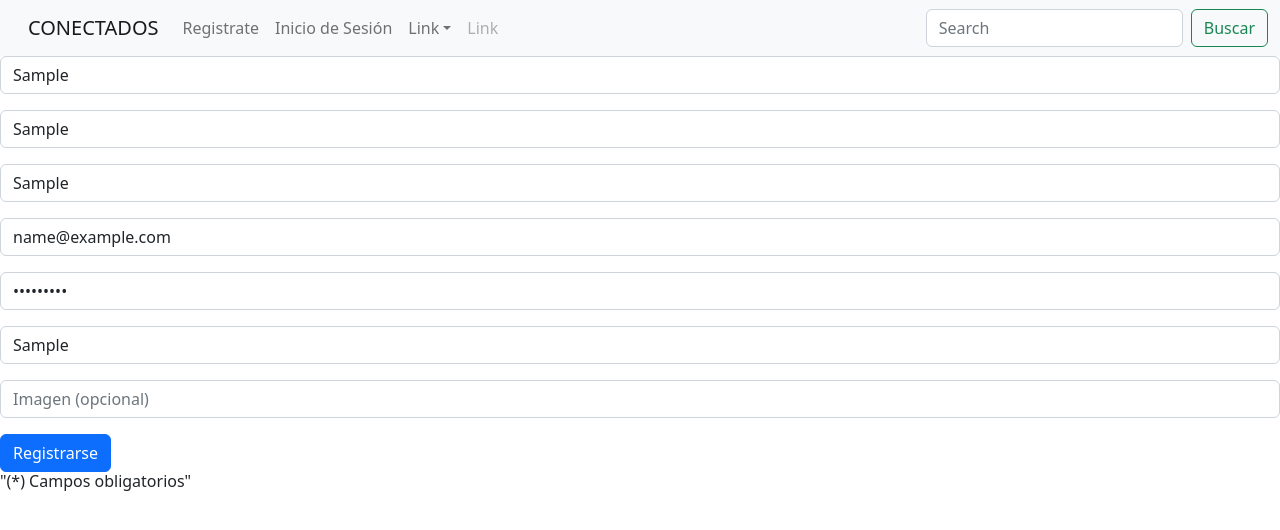
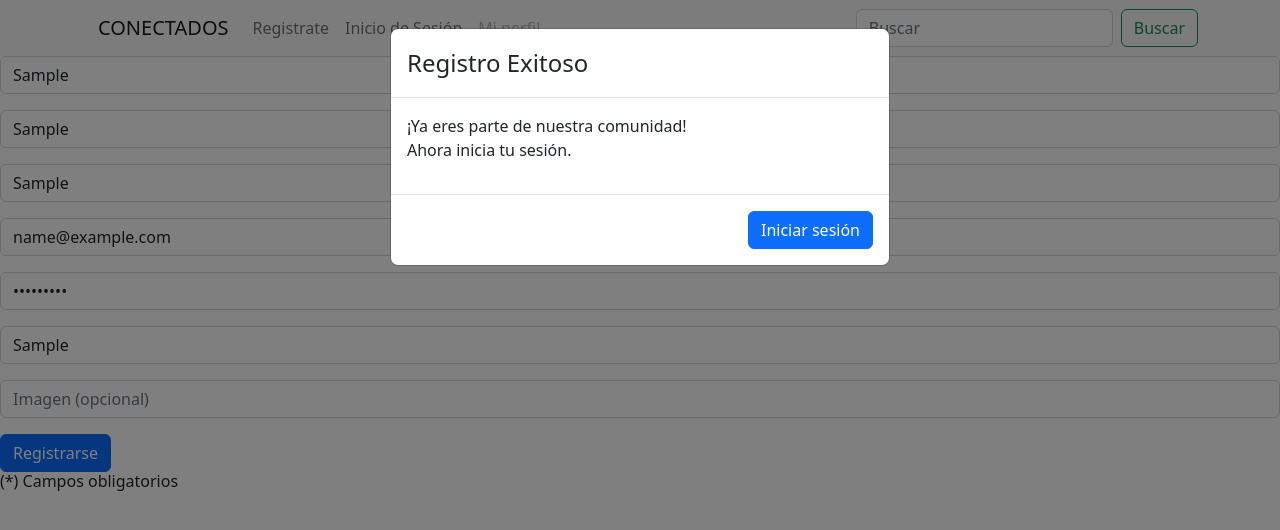
Before and after one commit to LeonardoCarmonaMartinez/grupo5-frontend-proyecto-final, a React (Create React App) app: page /registro in a window 1280 px wide. Both pictures are taken after typing "Sample", "Sample", "Sample", "name@example.com", "Sample123", "Sample" into the empty fields and a click on the button "Registrarse". Shown: the top 530 px of the page. Built offline with nearby package versions, Linux system fonts and the light colour scheme.

Commit message:
agregado de condiciones al registrarse y uso de modal como respuesta de registro

```diff
--- a/src/App.js
+++ b/src/App.js
@@ -13,7 +13,6 @@ import Perfil from './views/MiPerfil';
 import Formulario from './views/FormProducts';
 import Galeria from './views/Galeria';
 import InfoProducto from './views/InfoProducto';
-import Favoritos from './views/MisFavoritos';
 import EnVenta from './views/EnVenta';
 import NotFound from './views/NotFound';
 
@@ -38,11 +37,14 @@ function App() {
   const [ changeState, setChangeState ] = useState("");
   const [ minPrice, setMinPrice ] = useState (0);
   const [ maxPrice, setMaxPrice ] = useState (0);
+  const [ exito, setExito ] = useState(false);
+
   const globalState = { products, setProducts,
                         priceFilter, setPriceFilter,
                         changeState, setChangeState,
                         minPrice, setMinPrice,
                         maxPrice, setMaxPrice,
+                        exito, setExito,
                         TrueEstado, FalseEstado};
 
   //Consumo de Json
@@ -73,7 +75,6 @@ function App() {
               < Route path="/formulario" element={< Formulario />} />
               < Route path="/galeria" element={< Galeria />} />
               < Route path="/infoproducto/:id" element={< InfoProducto />} />
-              < Route path="/favoritos" element={< Favoritos />} />
               < Route path="/enventa" element={< EnVenta />} />
               < Route path="*" element={< NotFound />}/>
             </ Routes >
--- /dev/null
+++ b/src/components/ModalRegistro.js
@@ -0,0 +1,37 @@
+import React, { useContext } from 'react';
+
+import MyContext from '../MyContext';
+
+import Button from 'react-bootstrap/Button';
+import Nav from 'react-bootstrap/Nav';
+import Modal from 'react-bootstrap/Modal';
+
+
+function RegistroExitosoModal() {
+  const { exito} = useContext(MyContext);
+
+  return (
+    <Modal
+      className="modalShow"
+      show={exito}
+    >
+      <Modal.Header>
+        <Modal.Title>Registro Exitoso</Modal.Title>
+      </Modal.Header>
+
+      <Modal.Body>
+        <p>¡Ya eres parte de nuestra comunidad! <br/> Ahora inicia tu sesión.</p>
+      </Modal.Body>
+
+      <Modal.Footer>
+        <Nav.Link href="/login">
+          <Button variant="primary">
+            Iniciar sesión
+          </Button>
+        </Nav.Link>
+      </Modal.Footer>
+    </Modal>
+  );
+}
+
+export default RegistroExitosoModal;
--- a/src/components/Navbar.js
+++ b/src/components/Navbar.js
@@ -7,49 +7,33 @@ import Container from 'react-bootstrap/Container';
 import Form from 'react-bootstrap/Form';
 import Nav from 'react-bootstrap/Nav';
 import Navbar from 'react-bootstrap/Navbar';
-import NavDropdown from 'react-bootstrap/NavDropdown';
+
 
 const BarraNavegacion = () => {
 
   return (
     <Navbar bg="light" expand="lg">
-      <Container fluid>
+      <Container>
         <Link to="/" className="text-white ms-3 text-decoration-none">
           <Navbar.Brand href="#">CONECTADOS</Navbar.Brand>
         </Link>
-        <Navbar.Toggle aria-controls="navbarScroll" />
-        <Navbar.Collapse id="navbarScroll">
         <Nav
           className="me-auto my-2 my-lg-0"
           style={{ maxHeight: '100px' }}
-            navbarScroll
           >
-            <Nav.Link href="#action1">Registrate</Nav.Link>
-            <Nav.Link href="#action2">Inicio de Sesión</Nav.Link>
-            <NavDropdown title="Link" id="navbarScrollingDropdown">
-              <NavDropdown.Item href="#action3">Action</NavDropdown.Item>
-              <NavDropdown.Item href="#action4">
-                Another action
-              </NavDropdown.Item>
-              <NavDropdown.Divider />
-              <NavDropdown.Item href="#action5">
-                Something else here
-              </NavDropdown.Item>
-            </NavDropdown>
-            <Nav.Link href="#" disabled>
-              Link
-            </Nav.Link>
+            <Nav.Link href="/registro"> Registrate </Nav.Link>
+            <Nav.Link href="/login"> Inicio de Sesión </Nav.Link>
+            <Nav.Link href="/perfil" disabled> Mi perfil </Nav.Link>
         </Nav>
         <Form className="d-flex">
           <Form.Control
             type="search"
-              placeholder="Search"
+            placeholder="Buscar"
             className="me-2"
             aria-label="Search"
           />
             <Button variant="outline-success">Buscar</Button>
         </Form>
-        </Navbar.Collapse>
       </Container>
     </Navbar>
   );
--- a/src/components/Sidebar.js
+++ b/src/components/Sidebar.js
@@ -1,7 +1,6 @@
-import React from "react";
-import { useContext } from "react";
+import React, { useContext } from "react";
+
 import MyContext from "../MyContext";
-
 
 
 const Sidebar = () => {
--- a/src/views/FormProducts.jsx
+++ b/src/views/FormProducts.jsx
@@ -1,6 +1,8 @@
 import React from 'react';
+
 import Button from 'react-bootstrap/Button';
 import Form from 'react-bootstrap/Form';
+
 
 const Formulario = () => {
 
--- a/src/views/Login.jsx
+++ b/src/views/Login.jsx
@@ -1,6 +1,8 @@
 import React from 'react';
+
 import Button from 'react-bootstrap/Button';
 import Form from 'react-bootstrap/Form';
+
 
 const Login = () => {
 
--- a/src/views/MisFavoritos.jsx
+++ /dev/null
@@ -1,13 +0,0 @@
-import React from 'react';
-import Cards from '../components/Cards';
-
-const Favoritos = () => {
-
-  return (
-    <div>
-        <Cards/>
-    </div>
-  );
-};
-
-export default Favoritos;
--- a/src/views/NotFound.jsx
+++ b/src/views/NotFound.jsx
@@ -1,11 +1,12 @@
 import React from "react";
+
 import { Container } from "react-bootstrap";
 
 const NotFound = () => {
 
   return (
     <Container className="container-notFound">
-      <h1>La ruta seleccionada no está disponible :/</h1>
+      <h1>La ruta seleccionada no está disponible 😖</h1>
     </Container>
   );
 };
--- a/src/views/RegistroUsuario.jsx
+++ b/src/views/RegistroUsuario.jsx
@@ -1,28 +1,41 @@
-import React from 'react';
+import React, { useContext, useState } from 'react';
+
+import MyContext from '../MyContext';
+
 import Button from 'react-bootstrap/Button';
 import Form from 'react-bootstrap/Form';
-import { useState } from 'react';
+
+//Importacion de componentes
+import RegistroExitosoModal from '../components/ModalRegistro';
 
 const Registro = () => {
+  const { setExito } = useContext(MyContext);
+
   const [ nombre, setNombre ] = useState("");
   const [ edad, setEdad ] = useState("");
   const [ direccion, setDireccion ] = useState("");
   const [ correo, setCorreo ] = useState("");
   const [ contrasena, setContrasena ] = useState("");
   const [ celular, setCelular ] = useState("");
-  const [ error, setError] = useState(false);
+  const [ error, setError ] = useState(false);
+
 
   const validarRegistro = (e) => {
     e.preventDefault()
     if(nombre === "" || edad === "" || direccion === ""
         || correo === "" || contrasena === "" || celular === "" )
       { setError(true)}
+    if ( error === false) {
+        setExito(true)}
  };
 
+
+
   return (
-    <Form onSubmit ={validarRegistro}>
+    <div>
+      <Form onSubmit={validarRegistro}>
         <Form.Group className="mb-3">
-        {error ? <p>Debes completar los datos obligatorios</p> : null}
+
           <Form.Control type="text"
                         placeholder="Nombre y apellido (*)"
                         onChange={(e) => setNombre(e.target.value)} />
@@ -62,11 +75,15 @@ const Registro = () => {
           <Form.Control type="text" placeholder="Imagen (opcional)" />
         </Form.Group>
 
-      <Button variant="primary" type="submit">
-        Registrarse
-      </Button>
-     <h6> "(*) Campos obligatorios" </h6>
+        {error ? <p>Debes completar los datos obligatorios</p> : null}
+
+        <Button variant="primary" type="submit"> Registrarse </Button>
+
+        < RegistroExitosoModal />
+
+      <h6> (*) Campos obligatorios </h6>
       </Form>
+    </div>
   );
 };
 
```
Also changed, not shown: src/views/Galeria.jsx (+3 -5 lines), src/views/Home.jsx (+7 -4 lines), src/views/InfoProducto.jsx (+7 -3 lines). Lines whose indentation alone changed are shown as unchanged.
